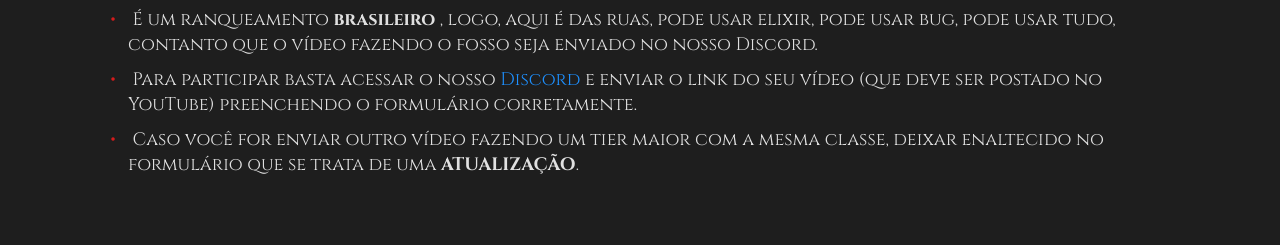
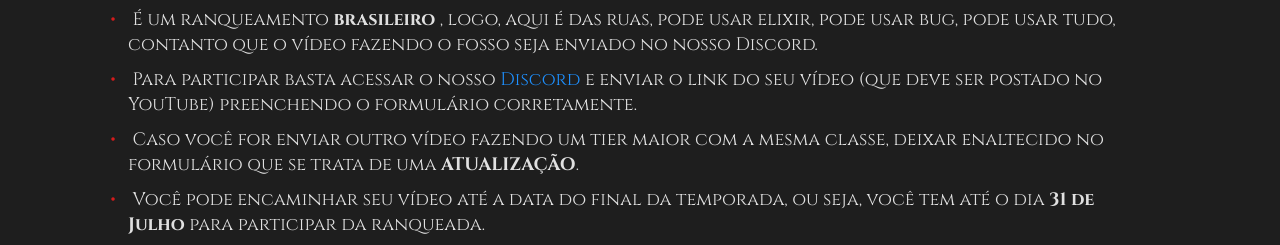
Before and after one commit to AdilsonJuniorBarboza/O-fosso, a plain HTML site: page index.html in a window 1280 px wide. Shown: the part 491-736 px from the top of the page. Drawn offline with Linux system fonts and the light colour scheme; a web font is replaced by a local one.

Commit message:
Add files via upload

```diff
--- a/index.html
+++ b/index.html
@@ -35,6 +35,7 @@
                 <li> É um ranqueamento <strong>brasileiro</strong> , logo, aqui é das ruas, pode usar elixir, pode usar bug, pode usar tudo, contanto que o vídeo fazendo o fosso seja enviado no nosso Discord.</li>
                 <li> Para participar basta acessar o nosso <a href="https://discord.gg/DjEubaKeqh" target="_blank">Discord</a> e enviar o link do seu vídeo (que deve ser postado no YouTube) preenchendo o formulário corretamente.</li>
                 <li> Caso você for enviar outro vídeo fazendo um tier maior com a mesma classe, deixar enaltecido no formulário que se trata de uma <strong>ATUALIZAÇÃO</strong>.</li>
+                <li> Você pode encaminhar seu vídeo até a data do final da temporada, ou seja, você tem até o dia <strong>31 de Julho</strong> para participar da ranqueada.</li>
             </ul>
         </div>
 
```
